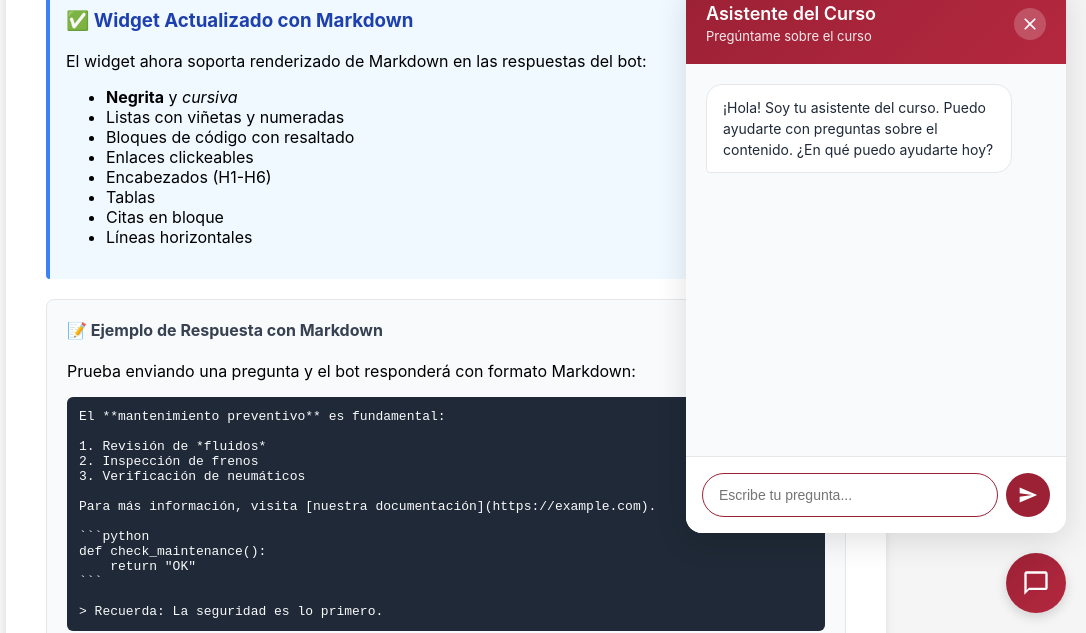
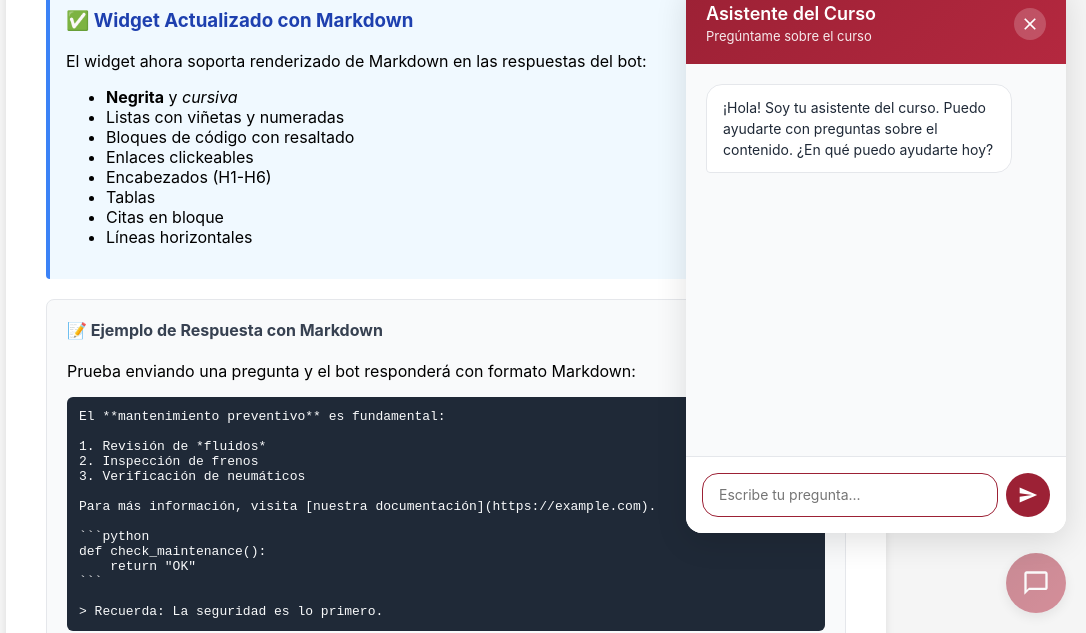
Before and after one commit to neoeduplatform-sys/chat-assistant, a plain HTML site: page frontend/test-markdown.html in a window 1280 px wide. Both pictures are taken after a click on the button 1230 px from the left and 750 px from the top of the page. Shown: the part 167-800 px from the top of the page, without its empty margins (194-1280 px from the left). Drawn offline with Linux system fonts and the light colour scheme; files whose address does not match are found by name.

Commit message:
fix  styles

```diff
--- a/frontend/chat-widget.js
+++ b/frontend/chat-widget.js
@@ -26,6 +26,9 @@
  *      window.CHATBOT_HISTORY_URL = 'http://localhost:8080/api/chat/history';
  *      window.CHATBOT_TITLE = 'Asistente del Curso';
  *      window.CHATBOT_SUBTITLE = 'Pregúntame sobre el curso';
+ *
+ *      // Opcional: altura máxima (px) del área de escritura antes de scroll vertical (mín. 80)
+ *      window.CHATBOT_INPUT_MAX_HEIGHT = 200;
  *
  *      // Opcional: módulo ESM de marked (por defecto: {origen API}/static/marked.esm.js)
  *      window.CHATBOT_MARKED_ESM_URL = 'https://tu-servidor/static/marked.esm.js';
@@ -273,6 +276,11 @@
     position: window.CHATBOT_POSITION || 'bottom-right', // bottom-right, bottom-left
     primaryColor: window.CHATBOT_PRIMARY_COLOR || '#9c2135',
     accentColor: window.CHATBOT_ACCENT_COLOR || '#B4283F',
+    /** Altura máxima del área de escritura (px); luego aparece scroll vertical. */
+    inputMaxHeightPx: (function () {
+      const n = Number(window.CHATBOT_INPUT_MAX_HEIGHT);
+      return Number.isFinite(n) && n >= 80 ? n : 160;
+    })(),
   };
 
   try {
@@ -358,7 +366,16 @@
       display: flex;
       align-items: center;
       justify-content: center;
-      transition: transform 0.3s ease, box-shadow 0.3s ease;
+      opacity: 1;
+      transition: opacity 0.25s ease, transform 0.3s ease, box-shadow 0.3s ease;
+    }
+
+    .chatbot-widget-container:has(.chatbot-window.open) .chatbot-toggle-button {
+      opacity: 0.5;
+    }
+
+    .chatbot-widget-container:has(.chatbot-window.open) .chatbot-toggle-button:hover {
+      opacity: 0.72;
     }
 
     .chatbot-toggle-button:hover {
@@ -497,6 +514,8 @@
       background: ${CONFIG.primaryColor};
       color: white;
       border-bottom-right-radius: 4px;
+      white-space: pre-wrap;
+      word-break: break-word;
     }
 
     .chatbot-typing {
@@ -540,17 +559,26 @@
       background: white;
       border-top: 1px solid #E5E7EB;
       display: flex;
+      align-items: flex-end;
       gap: 8px;
     }
 
     .chatbot-input {
       flex: 1;
+      min-height: 44px;
+      max-height: ${CONFIG.inputMaxHeightPx}px;
       border: 1px solid #E5E7EB;
-      border-radius: 24px;
-      padding: 12px 16px;
+      border-radius: 16px;
+      padding: 11px 16px;
       font-size: 14px;
+      font-family: inherit;
+      line-height: 1.45;
       outline: none;
+      resize: none;
+      overflow-x: hidden;
+      overflow-y: hidden;
       transition: border-color 0.2s;
+      box-sizing: border-box;
     }
 
     .chatbot-input:focus {
@@ -771,12 +799,13 @@
         </div>
 
         <div class="chatbot-input-container">
-          <input
-            type="text"
+          <textarea
             class="chatbot-input"
             id="chatbot-input"
+            rows="1"
             placeholder="${CONFIG.placeholder}"
-          />
+            aria-label="${CONFIG.placeholder}"
+          ></textarea>
           <button class="chatbot-send-button" id="chatbot-send">
             <svg viewBox="0 0 24 24">
               <path d="M2.01 21L23 12 2.01 3 2 10l15 2-15 2z"/>
@@ -847,7 +876,55 @@
 
       // Configurar event listeners
       this.setupEventListeners();
+      this._autogrowInput();
+      this._restorePanelOpenIfSaved();
       this.prefetchHistory();
+    }
+
+    _panelOpenStorageKey() {
+      return 'chatbot_panel_open:' + String(resolveCourseId() || 'default');
+    }
+
+    _persistPanelOpen(open) {
+      try {
+        const k = this._panelOpenStorageKey();
+        if (open) {
+          localStorage.setItem(k, '1');
+        } else {
+          localStorage.removeItem(k);
+        }
+      } catch (e) {
+        /* storage lleno o deshabilitado */
+      }
+    }
+
+    _restorePanelOpenIfSaved() {
+      if (!this.elements || !this.elements.window) {
+        return;
+      }
+      try {
+        if (localStorage.getItem(this._panelOpenStorageKey()) !== '1') {
+          return;
+        }
+        this.isOpen = true;
+        this.elements.window.classList.add('open');
+        this._autogrowInput();
+        this.scrollToBottom(true);
+      } catch (e) {
+        /* ignore */
+      }
+    }
+
+    /** Ajusta la altura del textarea según el contenido (hasta inputMaxHeightPx). */
+    _autogrowInput() {
+      const el = this.elements && this.elements.input;
+      if (!el || el.tagName !== 'TEXTAREA') return;
+      const max = CONFIG.inputMaxHeightPx;
+      el.style.height = '0px';
+      const sh = el.scrollHeight;
+      const next = Math.min(sh, max);
+      el.style.height = next + 'px';
+      el.style.overflowY = sh > max ? 'auto' : 'hidden';
     }
 
     /**
@@ -890,26 +967,33 @@
       this.elements.close.addEventListener('click', () => this.closeWindow());
       this.elements.send.addEventListener('click', () => this.sendMessage());
 
-      this.elements.input.addEventListener('keypress', (e) => {
-        if (e.key === 'Enter' && !this.isProcessing) {
-          this.sendMessage();
+      this.elements.input.addEventListener('input', () => this._autogrowInput());
+      this.elements.input.addEventListener('keydown', (e) => {
+        if (e.key !== 'Enter' || e.shiftKey || this.isProcessing) {
+          return;
         }
+        e.preventDefault();
+        this.sendMessage();
       });
     }
 
     toggleWindow() {
-      this.isOpen = !this.isOpen;
-      this.elements.window.classList.toggle('open', this.isOpen);
-
       if (this.isOpen) {
-        this.elements.input.focus();
-        this.scrollToBottom(true);
+        // Solo el botón X cierra; el FAB no alterna a cerrado.
+        return;
       }
+      this.isOpen = true;
+      this.elements.window.classList.add('open');
+      this._persistPanelOpen(true);
+      this.elements.input.focus();
+      this._autogrowInput();
+      this.scrollToBottom(true);
     }
 
     closeWindow() {
       this.isOpen = false;
       this.elements.window.classList.remove('open');
+      this._persistPanelOpen(false);
     }
 
     addMessage(text, isUser = false, sources = null) {
@@ -1017,6 +1101,7 @@
       // Agregar mensaje del usuario
       this.addMessage(message, true);
       this.elements.input.value = '';
+      this._autogrowInput();
 
       // Deshabilitar input
       this.isProcessing = true;
```
Also changed, not shown: frontend/index.html (+2 -1 lines).
